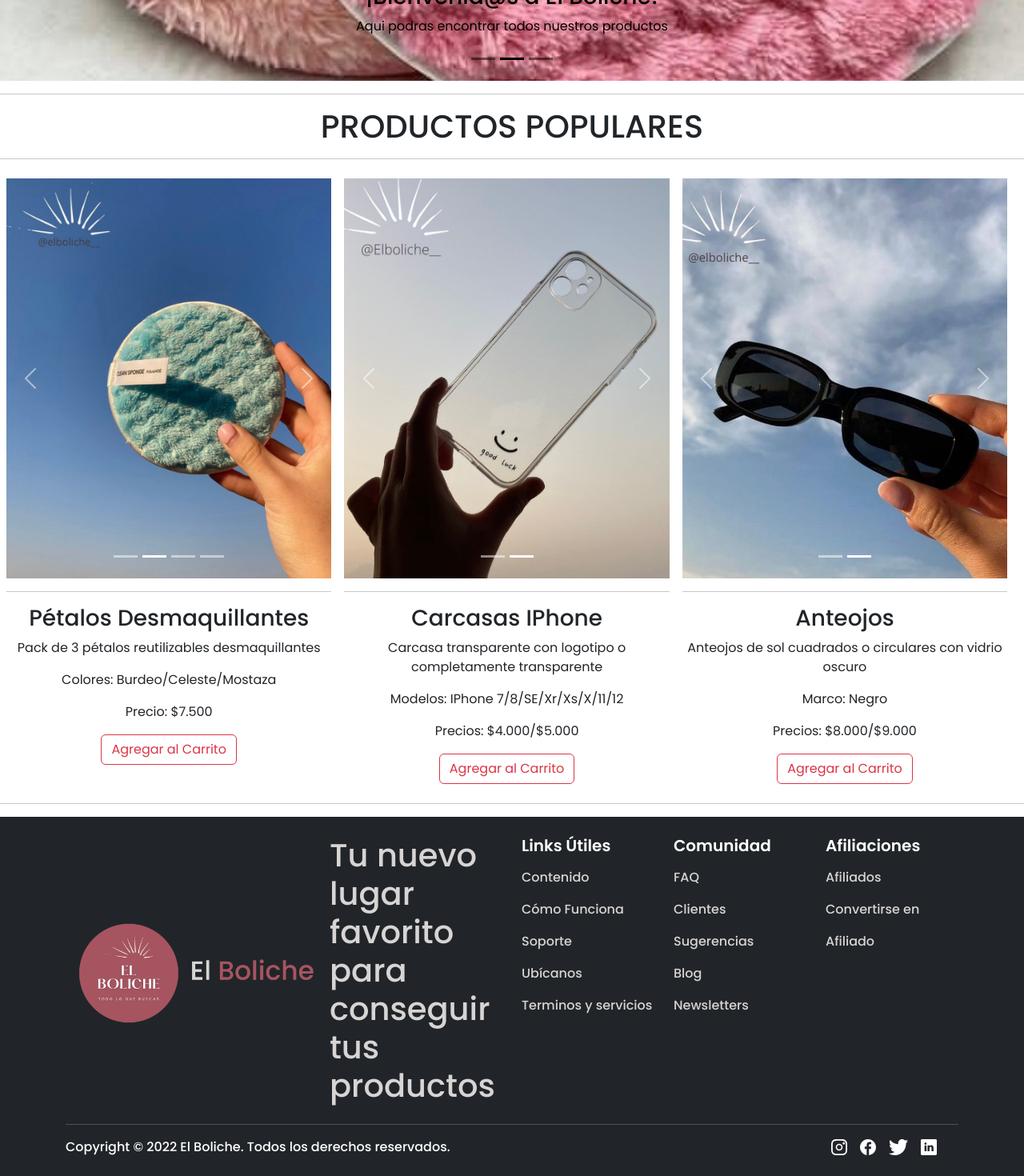
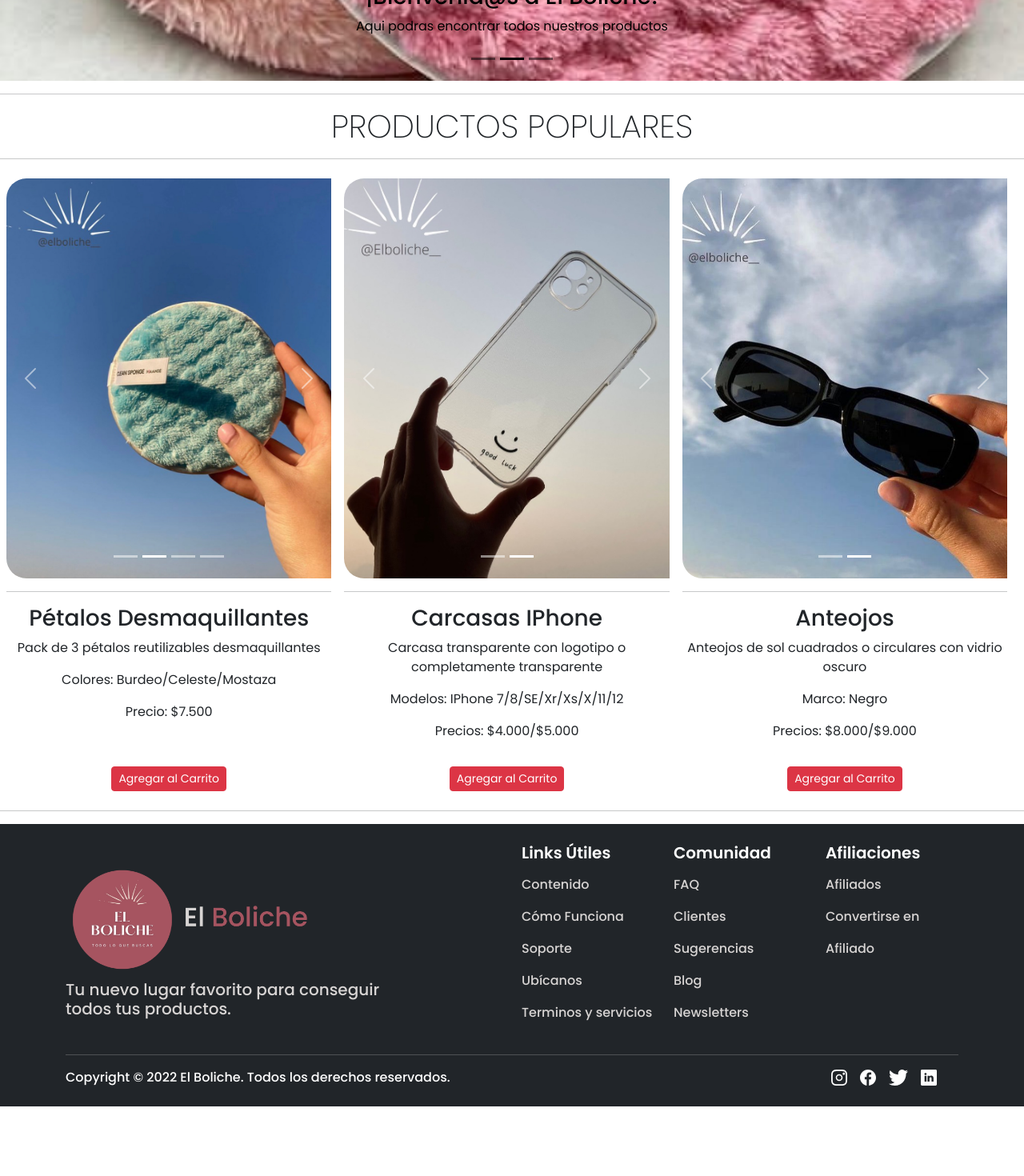
Before and after one commit to tsalinasv/TrabajoDS, a React (Create React App) app: page /inicio in a window 1280 px wide. Shown: the part 655-2125 px from the top of the page at 80% size. After the commit the page ends 2038 px from the top, so only its background shows below. Built offline with nearby package versions, Linux system fonts and the light colour scheme.

Commit message:
archivos nuevos y modificaciones

```diff
--- a/src/components/Navegacion/Boton.jsx
+++ b/src/components/Navegacion/Boton.jsx
@@ -3,7 +3,7 @@ import Button from 'react-bootstrap/Button';
 function Boton() {
   return (
     <div>
-         <Button variant="outline-danger">Agregar al Carrito</Button>{' '}
+         <Button variant="danger" size="sm">Agregar al Carrito</Button>{' '}
     </div>
 )}
 export default Boton;
--- a/src/components/Navegacion/Footer.jsx
+++ b/src/components/Navegacion/Footer.jsx
@@ -9,34 +9,32 @@ function Footer() {
         <footer className = "py-4 bg-dark" style={{color: "#D7D4D3"}}>
             <div className="container">
                 <nav className="row">
-                    <div className='col-12 col-md-6 d-flex align-items-center justify-content-start'>
-                        <div className='row'>
-                            <NavLink to="/inicio" ><img src={Logo2} className="mx-2" height="150"/></NavLink>
-                        </div>
-                        <div className='row'>
-                            <h1>Tu nuevo lugar favorito para conseguir tus productos</h1>
-                        </div>
+                    <div className='col-md-6 d-flex align-items-center justify-content-start'>
+                        <nav className="row">
+                            <NavLink to="/inicio" ><img src={Logo2} height="150"/></NavLink>
+                            <h5 style={{fontWeight: 500}} className="col-md-9">Tu nuevo lugar favorito para conseguir todos tus productos.</h5>
+                        </nav>
                     </div>
                     <ul className='col-md-2 justify-content-start list-unstyled' style = {{lineHeight: 2.5, fontWeight: 500}}>
                         <li><h5 style={{fontWeight: 600, color: "white"}}>Links Útiles</h5></li>
-                        <li>Contenido</li>
-                        <li>Cómo Funciona</li>
-                        <li>Soporte</li>
-                        <li>Ubícanos</li>
-                        <li>Terminos y servicios</li>
+                        <li><NavLink to="/contenido">Contenido</NavLink></li>
+                        <li><NavLink to="/contenido">Cómo Funciona</NavLink></li>
+                        <li><NavLink to="/soporte">Soporte</NavLink></li>
+                        <li><NavLink to ="/nosotros">Ubícanos</NavLink></li>
+                        <li><NavLink to="/contenido">Terminos y servicios</NavLink></li>
                     </ul>
                     <ul className='col-12 col-md-2 justify-content-start list-unstyled' style = {{lineHeight: 2.5, fontWeight: 500}}>
                         <li><h5 style={{fontWeight: 600, color: "white"}}>Comunidad</h5></li>
-                        <li>FAQ</li>
+                        <li><NavLink to="/soporte">FAQ</NavLink></li>
                         <li><NavLink to="/cliente">Clientes</NavLink></li>
-                        <li>Sugerencias</li>
-                        <li>Blog</li>
-                        <li>Newsletters</li>
+                        <li><NavLink to="/cliente">Sugerencias</NavLink></li>
+                        <li><NavLink to="/blog">Blog</NavLink></li>
+                        <li><NavLink to="/cliente">Newsletters</NavLink></li>
                     </ul>
                     <ul className='col-12 col-md-2  justify-content-start list-unstyled' style = {{lineHeight: 2.5, fontWeight: 500}}>
                         <li><h5 style={{fontWeight: 600, color: "white"}}>Afiliaciones</h5></li>
-                        <li>Afiliados</li>
-                        <li>Convertirse en Afiliado</li>
+                        <li><NavLink to="/afiliados">Afiliados</NavLink></li>
+                        <li><NavLink to="/afiliados">Convertirse en Afiliado</NavLink></li>
                     </ul>
                 </nav>
                 <hr/>
--- a/src/components/Navegacion/Nav.jsx
+++ b/src/components/Navegacion/Nav.jsx
@@ -14,7 +14,7 @@ function Barra_nav() {
         </Navbar.Brand>
         <Navbar.Toggle aria-controls="basic-navbar-nav" />
         <Navbar.Collapse id="basic-navbar-nav">
-          <Nav className="justify-content-end" style={{ width: "100%" , fontWeight: 500}}>
+          <Nav className="justify-content-end" style={{ width: "100%" , fontWeight: 400}}>
             <Nav.Link href="/inicio">Inicio</Nav.Link>
             <NavDropdown title="Productos" id="basic-nav-dropdown">
               <NavDropdown.Item href="/promociones">Promociones</NavDropdown.Item>
--- a/src/components/Navegacion/ProdPop.jsx
+++ b/src/components/Navegacion/ProdPop.jsx
@@ -8,7 +8,7 @@ function ProdPop() {
   return (
     <div>
         <hr/>
-        <h1 style={{textAlign: "center"}}>PRODUCTOS POPULARES</h1>
+        <h1 style={{textAlign: "center", fontWeight: 200}}>PRODUCTOS POPULARES</h1>
         <hr/>
         <div className="d-flex">
         <div className="p-2" style={{width: "33%"}}>
@@ -18,7 +18,6 @@ function ProdPop() {
             <p style={{textAlign: "center"}}>Pack de 3 pétalos reutilizables desmaquillantes</p>
             <p style={{textAlign: "center"}}>Colores: Burdeo/Celeste/Mostaza</p>
             <p style={{textAlign: "center"}}>Precio: $7.500</p>
-            <div class="col-md-12 text-center"><Boton/></div>
         </div>
         <div className="p-2" style={{width: "33%"}}>
             <Slide_Peq_2/>
@@ -27,7 +26,6 @@ function ProdPop() {
             <p style={{textAlign: "center"}}>Carcasa transparente con logotipo o completamente transparente</p>
             <p style={{textAlign: "center"}}>Modelos: IPhone 7/8/SE/Xr/Xs/X/11/12</p>
             <p style={{textAlign: "center"}}>Precios: $4.000/$5.000</p>
-            <div class="col-md-12 text-center"><Boton/></div>
         </div>
         <div className="p-2" style={{width: "33%"}}>
             <Slide_Peq_3/>
@@ -36,8 +34,12 @@ function ProdPop() {
             <p style={{textAlign: "center"}}>Anteojos de sol cuadrados o circulares con vidrio oscuro</p>
             <p style={{textAlign: "center"}}>Marco: Negro</p>
             <p style={{textAlign: "center"}}>Precios: $8.000/$9.000</p>
-            <div class="col-md-12 text-center"><Boton/></div>
         </div>
+        </div>
+        <div className="d-flex">
+          <div className="p-2" style={{width: "33%"}}><div class="col-md-12 text-center"><Boton/></div></div>
+          <div className="p-2" style={{width: "33%"}}><div class="col-md-12 text-center"><Boton/></div></div>
+          <div className="p-2" style={{width: "33%"}}><div class="col-md-12 text-center"><Boton/></div></div>
         </div>
         <hr/>
     </div>
--- a/src/components/Navegacion/Slide_1.jsx
+++ b/src/components/Navegacion/Slide_1.jsx
@@ -10,16 +10,15 @@ function Slide_Peq_1() {
       <Carousel.Item>
         <img
           className="d-block"
-          style={{ height: 500}}
+          style={{ height: 500, borderRadius: 25}}
           src={Pad4}
           alt="First slide"
-          border-radius= "50px"
         />
       </Carousel.Item>
       <Carousel.Item>
         <img
           className="d-block"
-          style={{ height: 500}}
+          style={{ height: 500, borderRadius: 25}}
           src={Pad1}
           alt="Second slide"
         />
@@ -27,7 +26,7 @@ function Slide_Peq_1() {
       <Carousel.Item>
         <img
           className="d-block"
-          style={{ height: 500}}
+          style={{ height: 500, borderRadius: 25}}
           src={Pad2}
           alt="Third slide"
         />
@@ -35,7 +34,7 @@ function Slide_Peq_1() {
       <Carousel.Item>
         <img
           className="d-block"
-          style={{ height: 500}}
+          style={{ height: 500, borderRadius: 25}}
           src={Pad3}
           alt="Fourth slide"
         />
--- a/src/components/Navegacion/Slide_2.jsx
+++ b/src/components/Navegacion/Slide_2.jsx
@@ -8,7 +8,7 @@ function Slide_Peq_2() {
       <Carousel.Item>
         <img
           className="d-block"
-          style={{ height: 500}}
+          style={{ height: 500, borderRadius: 25}}
           src={Carcasa1}
           alt="First slide"
         />
@@ -16,7 +16,7 @@ function Slide_Peq_2() {
       <Carousel.Item>
         <img
           className="d-block"
-          style={{ height: 500}}
+          style={{ height: 500, borderRadius: 25}}
           src={Carcasa2}
           alt="Second slide"
         />
--- a/src/components/Navegacion/Slide_3.jsx
+++ b/src/components/Navegacion/Slide_3.jsx
@@ -8,7 +8,7 @@ function Slide_Peq_3() {
       <Carousel.Item>
         <img
           className="d-block"
-          style={{ height: 500}}
+          style={{ height: 500, borderRadius: 25}}
           src={Lentes1}
           alt="First slide"
         />
@@ -16,7 +16,7 @@ function Slide_Peq_3() {
       <Carousel.Item>
         <img
           className="d-block"
-          style={{ height: 500}}
+          style={{ height: 500, borderRadius: 25}}
           src={Lentes2}
           alt="Second slide"
         />
--- /dev/null
+++ b/src/components/Paginas/Afiliados.js
@@ -0,0 +1,13 @@
+import React from 'react'
+import Footer from '../Navegacion/Footer';
+import Barra_nav from '../Navegacion/Nav'
+
+function Afiliados() {
+  return (
+    <div>
+        <Barra_nav/>
+        <Footer/>
+    </div>
+  )
+}
+export default Afiliados;
--- /dev/null
+++ b/src/components/Paginas/Blog.js
@@ -0,0 +1,13 @@
+import React from 'react'
+import Footer from '../Navegacion/Footer';
+import Barra_nav from '../Navegacion/Nav'
+
+function Blog() {
+  return (
+    <div>
+        <Barra_nav/>
+        <Footer/>
+    </div>
+  )
+}
+export default Blog;
--- /dev/null
+++ b/src/components/Paginas/Contenido.js
@@ -0,0 +1,13 @@
+import React from 'react'
+import Footer from '../Navegacion/Footer';
+import Barra_nav from '../Navegacion/Nav'
+
+function Contenido() {
+  return (
+    <div>
+        <Barra_nav/>
+        <Footer/>
+    </div>
+  )
+}
+export default Contenido;
--- /dev/null
+++ b/src/components/Paginas/Soporte.js
@@ -0,0 +1,13 @@
+import React from 'react'
+import Footer from '../Navegacion/Footer';
+import Barra_nav from '../Navegacion/Nav'
+
+function Soporte() {
+  return (
+    <div>
+        <Barra_nav/>
+        <Footer/>
+    </div>
+  )
+}
+export default Soporte;
--- a/src/index.js
+++ b/src/index.js
@@ -10,6 +10,10 @@ import NuevosProd from './components/Paginas/NuevosProd';
 import TodosProd from './components/Paginas/TodosProd';
 import Nosotros from './components/Paginas/Nosotros';
 import Clientes from './components/Paginas/Clientes';
+import Soporte from './components/Paginas/Soporte';
+import Blog from './components/Paginas/Blog';
+import Afiliados from './components/Paginas/Afiliados';
+import Contenido from './components/Paginas/Contenido';
 
 
 const root = ReactDOM.createRoot(document.getElementById('root'));
@@ -23,6 +27,10 @@ root.render(
       <Route path = "/todos+los+productos" element={<TodosProd/>}/>
       <Route path = "/nosotros" element={<Nosotros/>}/>
       <Route path = "/cliente" element={<Clientes/>}/>
+      <Route path = "/soporte" element={<Soporte/>}/>
+      <Route path = "/blog" element={<Blog/>}/>
+      <Route path = "/afiliados" element={<Afiliados/>}/>
+      <Route path = "/contenido" element={<Contenido/>}/>
     </Routes>
   </Router>
 );
```
